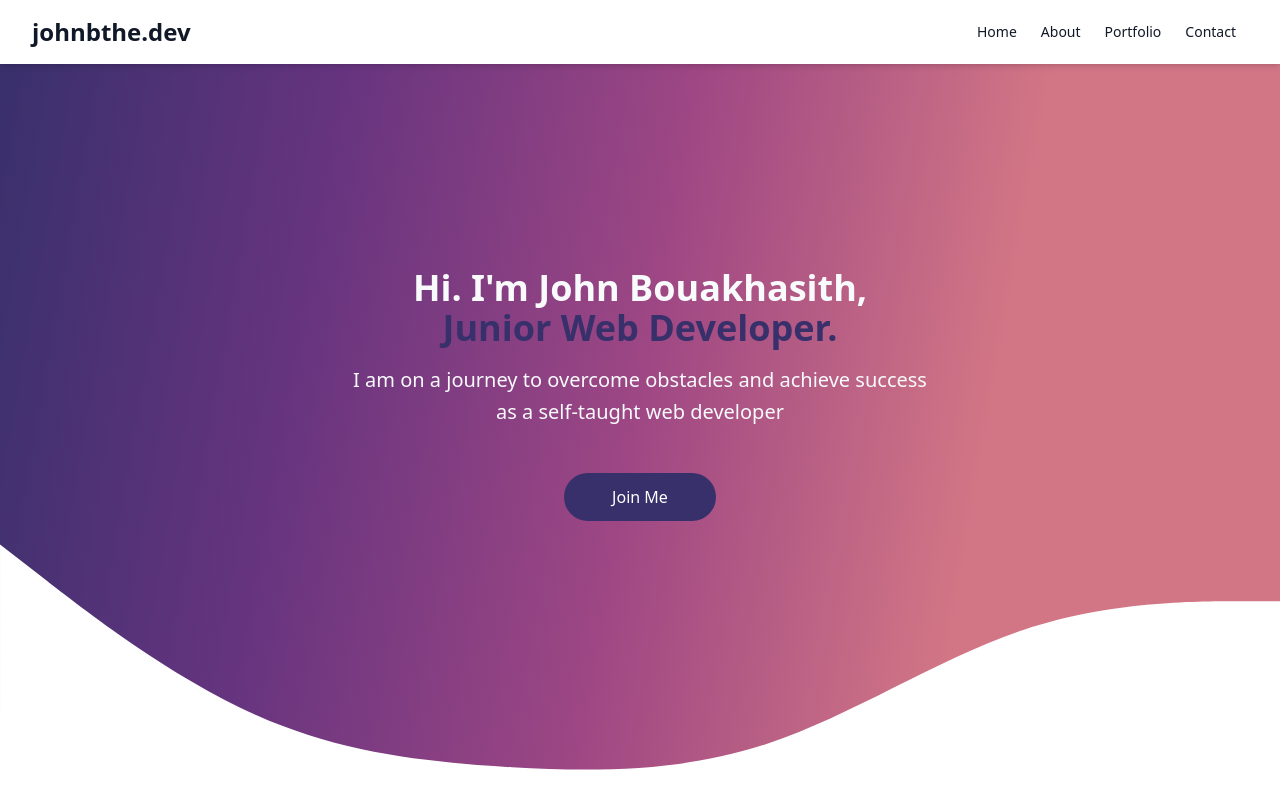
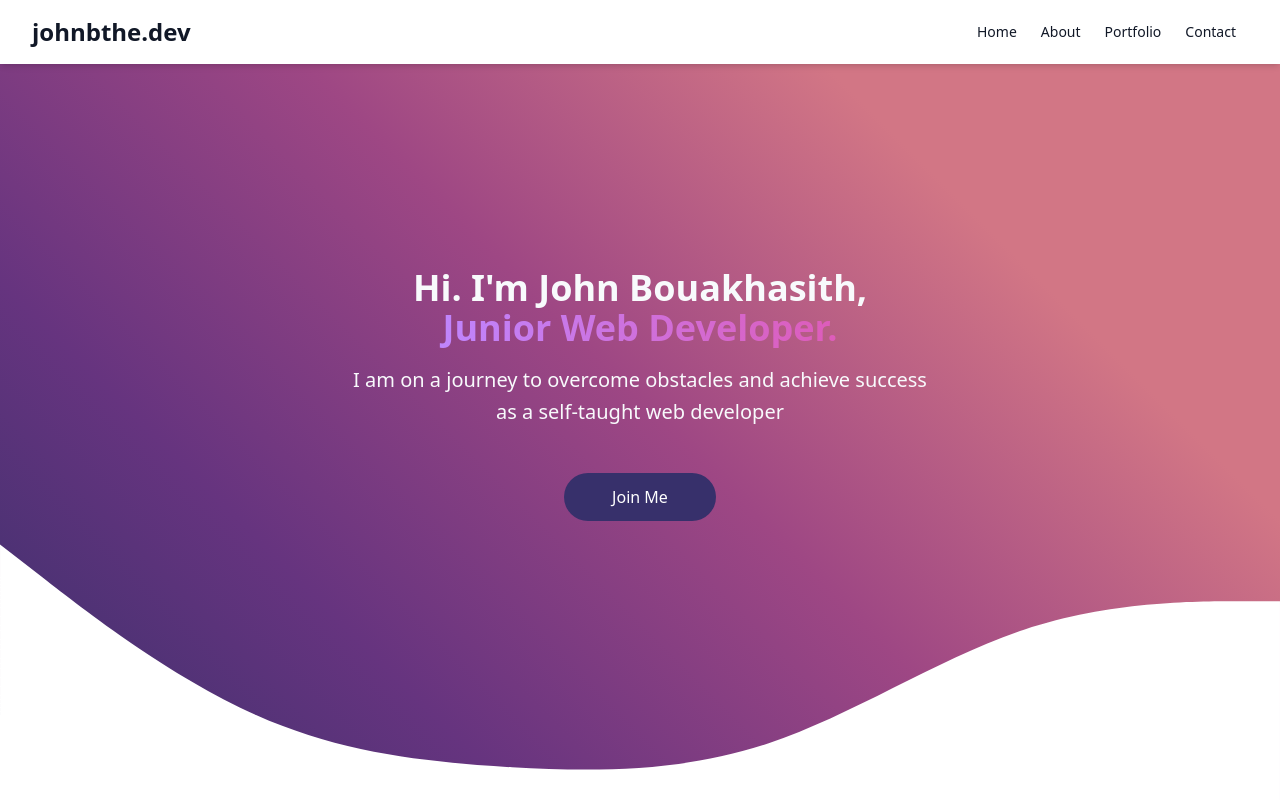
Before and after one commit to johnbthedev/johnbthe.dev, a React (Vite) app in the folder frontend/: page / in a window 1280 px wide. Shown: the top 800 px of the page. Built offline with nearby package versions, Linux system fonts and the light colour scheme.

Commit message:
added animated gradient to hero

```diff
--- a/frontend/src/components/Hero.jsx
+++ b/frontend/src/components/Hero.jsx
@@ -7,7 +7,7 @@ export default function Hero() {
       className="relative bg-fixed bg-cover bg-center py-16 lg:py-0"
       style={{
         background:
-          "linear-gradient(100deg, #37306B 0%, #66347F 25%, #9E4784 50%, #D27685 75%)",
+          "linear-gradient(45deg, #37306B 0%, #66347F 25%, #9E4784 50%, #D27685 75%)",
       }}
     >
       <div className="absolute top-0 left-0 w-full h-16 bg-white z-1"></div>
@@ -15,7 +15,7 @@ export default function Hero() {
         <div className="mx-auto max-w-xl text-center">
           <h1 className="text-3xl font-extrabold sm:text-4xl">
             <span className="text-slate-50">Hi. I'm John Bouakhasith, </span>
-            <strong className="text-deep-indigo text-3xl font-extrabold sm:text-4xl sm:block">
+            <strong className="animate-text bg-gradient-to-r from-blue-300 to-pink-500 via-purple-400 bg-clip-text text-transparent text-3xl font-extrabold sm:text-4xl sm:block">
               Junior Web Developer.
             </strong>
           </h1>
--- a/frontend/tailwind.config.js
+++ b/frontend/tailwind.config.js
@@ -5,6 +5,21 @@ module.exports = {
   content: ["./index.html", "./src/**/*.{js,ts,jsx,tsx}"],
   theme: {
     extend: {
+      animation: {
+        text: "text 5s ease infinite",
+      },
+      keyframes: {
+        text: {
+          "0%, 100%": {
+            "background-size": "200% 200%",
+            "background-position": "left center",
+          },
+          "50%": {
+            "background-size": "200% 200%",
+            "background-position": "right center",
+          },
+        },
+      },
       colors: {
         "deep-indigo": "#37306B",
         "deep-purple": "#66347F",
```
